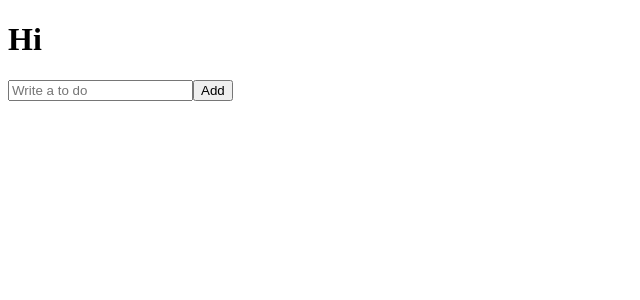
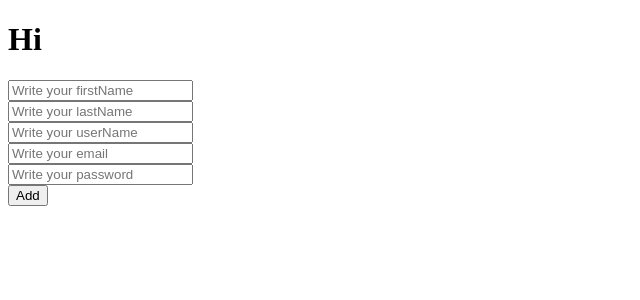
Before and after one commit to cf9874/react-study, a React (Create React App) app in the folder init/: page / in a window 1280 px wide. Shown: the top 300 px of the page, without its empty margins (0-640 px from the left). Built offline with nearby package versions, Linux system fonts and the light colour scheme.

Commit message:
const { register, watch } = useForm();

```diff
--- a/init/package.json
+++ b/init/package.json
@@ -12,6 +12,7 @@
     "@types/react-dom": "^18.0.9",
     "react": "^18.2.0",
     "react-dom": "^18.2.0",
+    "react-hook-form": "^7.40.0",
     "react-scripts": "5.0.1",
     "styled-components": "^5.3.6",
     "typescript": "^4.9.3",
--- a/init/src/TodoList.tsx
+++ b/init/src/TodoList.tsx
@@ -1,21 +1,23 @@
 import { useState } from "react";
+import { useForm } from "react-hook-form";
+function TodoList() {
+  const { register, watch } = useForm();
+  console.log(watch());
 
-function TodoList() {
-  const [value, setValue] = useState("");
-  const onChange = (event: React.FormEvent<HTMLInputElement>) => {
-    const value = event.currentTarget.value;
-    setValue(value);
-  };
-  const onSubmit = (event: React.FormEvent<HTMLFormElement>) => {
-    event.preventDefault();
-    const value = event.currentTarget.value;
-    console.log(value);
-  };
   return (
     <div>
       <h1>Hi</h1>
-      <form onSubmit={onSubmit}>
-        <input value={value} onChange={onChange} placeholder="Write a to do" />
+      <form>
+        <input {...register("firstName")} placeholder="Write your firstName" />
+        <br />
+        <input {...register("lastName")} placeholder="Write your lastName" />
+        <br />
+        <input {...register("userName")} placeholder="Write your userName" />
+        <br />
+        <input {...register("email")} placeholder="Write your email" />
+        <br />
+        <input {...register("password")} placeholder="Write your password" />
+        <br />
         <button>Add</button>
       </form>
     </div>
```
Also changed, not shown: 1 other file (tests, documents, lock files or other folders).
